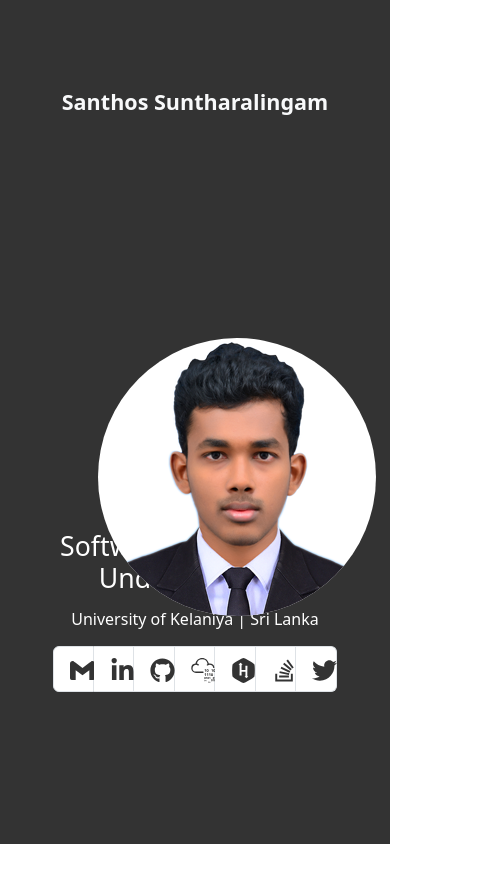
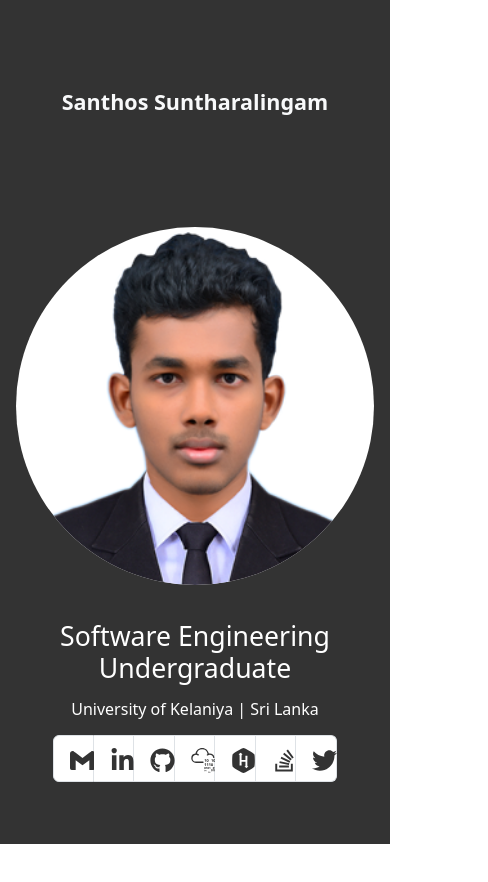
Before and after one commit to santhossunthar/santhossunthar.github.io, a React (Create React App) app: page / in a window 390 px wide. Shown: the top 882 px of the page, 488 px wide, since content can reach past the window. Before the commit the page ends 860 px from the top, so only its background shows below. Built offline with nearby package versions, Linux system fonts and the light colour scheme.

Commit message:
Added responsiveness to medium screens

```diff
--- a/src/assets/styles/_media.scss
+++ b/src/assets/styles/_media.scss
@@ -1,5 +1,25 @@
+// width
+
+@mixin large-x {
+    @media (max-width: 1115px) {
+        @content
+    }
+};
+
 @mixin large {
     @media (min-width: 792px) {
+        @content
+    }
+};
+
+@mixin x-large {
+    @media (max-width: 1000px) {
+        @content
+    }
+};
+
+@mixin xx-large {
+    @media (max-width: 868px) {
         @content
     }
 };
@@ -21,3 +41,11 @@
         @content
     }
 };
+
+// height
+
+@mixin large-y {
+    @media (min-height: 820px) {
+        @content
+    }
+};
--- a/src/assets/styles/custom.scss
+++ b/src/assets/styles/custom.scss
@@ -75,20 +75,23 @@ li {
 }*/
 
 .main {
+    height: 100vh;
+
+    @include large-y {
+        height: 100%;
+    }
+
     .header {
+        height: 25vh;
         z-index: 1;
 
-        @include x-medium {
-            height: 15%;
+        @include large-y {
+            display: flex;
         }
     }
 
     .info {
-        //height: 75%;
-
-        @include x-medium {
-            height: 85%;
-        }
+        height: 75vh;
     }
 }
 
@@ -114,26 +117,52 @@ li {
     border-bottom-right-radius: 20rem;
 
     @include x-medium {
+        width: 100vw;
+        height: 25vh;
         background-color: $primary;
         border-radius: 0;
     }
 }
 
 .profile-img {
-    width: 100%;
     position: absolute;
     z-index: 2;
     left: 25%;
     top: 40%;
+    border-radius: 50%;
 
     .rounded-circle {
         background-color: white;
         object-fit: cover;
         border: none;
+
+        @include large-y {
+            width: 500px;
+        }
+
+        @include xx-large {
+            width: 350px;
+        }
     }
 
-    @include medium {
-        justify-content: end !important;
+    @include large-x {
+        left: 20%;
+        top: 40%;
+    }
+
+    @include x-large {
+        left: 10%;
+        top: 40%;
+    }
+
+    @include large-y {
+        left: 0;
+        top: 42%;
+        z-index: 4;
+    }
+
+    @include x-medium {
+        display: none;
     }
 }
 
@@ -143,13 +172,38 @@ li {
     z-index: 2;
     background-color: white;
     border-radius: 50%;
-    top: 35%;
-    left: 30%;
+    top: 35vh;
+    left: 30vw;
+
+    @include large-y {
+        top: 30vh;
+    }
+}
+
+.profile-img-small {
+    display: none;
+
+    @include x-medium {
+        position: relative;
+        display: flex;
+        justify-content: center;
+        align-items: center;
+        width: 100%;
+        z-index: 2;
+        border-radius: 50%;
+    }
+
+    .rounded-circle {
+        width: 400px;
+        background-color: white;
+        object-fit: cover;
+        border: none;
+    }
 }
 
 .profile-img-col-scrolled {
     background-color: aqua;
-    --bs-bg-opacity:0;
+    --bs-bg-opacity: 0;
 }
 
 .desc-col-scrolled {
@@ -170,7 +224,7 @@ li {
         width: 60%;
         height: 100%;
         font-size: 14pt;
-        transition: .7s;
+        transition: 0.7s;
 
         @include x-medium {
             width: 30%;
@@ -183,16 +237,24 @@ li {
     }
 }
 
+.info {
+    @include x-medium {
+        flex-direction: column;
+    }
+}
 
 .info-col {
     @include x-medium {
         background-color: $primary !important;
+        width: 100vw;
+        height: 50vh;
     }
 }
 
 .description {
     @include x-medium {
         align-items: center;
+        margin-top: 5rem;
     }
 
     .display-6 {
@@ -214,7 +276,6 @@ li {
     }
 }
 
-
 .profile-info {
     display: none;
 }
@@ -226,6 +287,19 @@ li {
     position: fixed;
     left: 20%;
     top: 55%;
+
+    @include x-large {
+        left: 15%;
+        top: 55%;
+    }
+
+    @include x-medium {
+        display: none;
+    }
+
+    @include large-y {
+        top: 40%;
+    }
 }
 
 .profile-body {
@@ -238,7 +312,28 @@ li {
     position: relative;
     left: 50%;
     right: 5%;
-    top: 52%;
+    top: 31%;
+
+    @include x-large {
+        left: 40%;
+        top: 31%;
+    }
+
+    @include xx-large {
+        left: 39%;
+        top: 31%;
+    }
+
+    @include x-medium {
+        left: 15%;
+        right: 20%;
+        top: 60%;
+    }
+
+    @include large-y {
+        display: flex;
+        position: relative;
+    }
 }
 
 .project-body {
@@ -258,9 +353,12 @@ li {
             box-shadow: 0 4px 8px rgba(0, 0, 0, 0.1);
             backdrop-filter: blur(8px);
 
+            @include large-x {
+                width: 28rem;
+            }
+
             @include x-medium {
-                width: 300px;
-                height: 400px;
+                width: 25rem;
             }
 
             .card-img-top {
@@ -289,10 +387,10 @@ li {
 
                 .view-more {
                     .btn {
-                        transition: .7s;
+                        transition: 0.7s;
                         font-size: 12pt;
-                        padding-left: .5rem;
-                        padding-right: .5rem;
+                        padding-left: 0.5rem;
+                        padding-right: 0.5rem;
                     }
 
                     .btn:hover {
--- a/src/components/Main.jsx
+++ b/src/components/Main.jsx
@@ -52,7 +52,7 @@ const Main = () => {
     };
 
     return (
-        <section className="container-fluid vh-100 main" id='1'>
+        <section className="container-fluid main" id='1'>
             <motion.div
                 initial={{ opacity: 1, y: 0 }}
                 animate={controls}
@@ -74,9 +74,9 @@ const Main = () => {
 
                 <h4 className='text-bold'>Contact</h4>
                 <hr />
-                <p><SiGmail/> Email</p>
-                <p><FaLinkedinIn/> LinkedIn</p>
-                <p><FaGithub/> GitHub</p>
+                <p><SiGmail /> Email</p>
+                <p><FaLinkedinIn /> LinkedIn</p>
+                <p><FaGithub /> GitHub</p>
             </motion.div>
 
             <motion.div
@@ -97,7 +97,7 @@ const Main = () => {
                 </div>
             </motion.div>
 
-            <div className={!scrolled ? "row h-25 bg-secondary header" : "row h-25 bg-secondary header fixed-top"}>
+            <div className={!scrolled ? "row bg-secondary header" : "row h-25 bg-secondary header fixed-top"}>
                 <div className="col bg-primary d-flex justify-content-center align-items-center">
                     <motion.p
                         initial={{ opacity: 0 }}
@@ -111,9 +111,19 @@ const Main = () => {
                 </div>
             </div>
 
-            <div className={!scrolled ? "row h-75 bg-primary info" : "d-none"}>
+            <div className={!scrolled ? "row bg-primary info" : "d-none"}>
                 <div className={!scrolled ? "col-md-6 profile-img-bg p-3" : "col-md-6 profile-img-col-scrolled h-25"}>
-
+                    <motion.div
+                        initial={{ opacity: 1, y: 0 }}
+                        animate={controls}
+                        viewport={true}
+                        transition={{ duration: 1 }}
+                        className={!scrolled ? "profile-img-small" : "profile-img-scrolled"}
+                    >
+                        <img src="/images/profile-pic.png"
+                            alt="Profile Picture" className='img-fluid rounded-circle'
+                        />
+                    </motion.div>
                 </div>
 
                 <div className={!scrolled ? "col-md-6 info-col" : "desc-col-scrolled"}>
```
